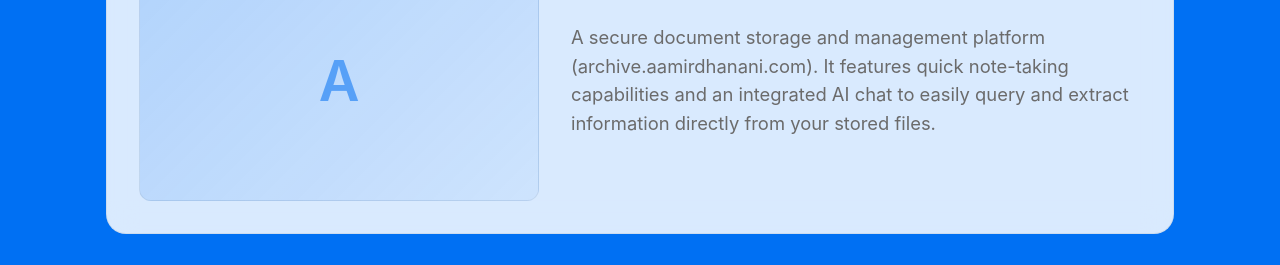
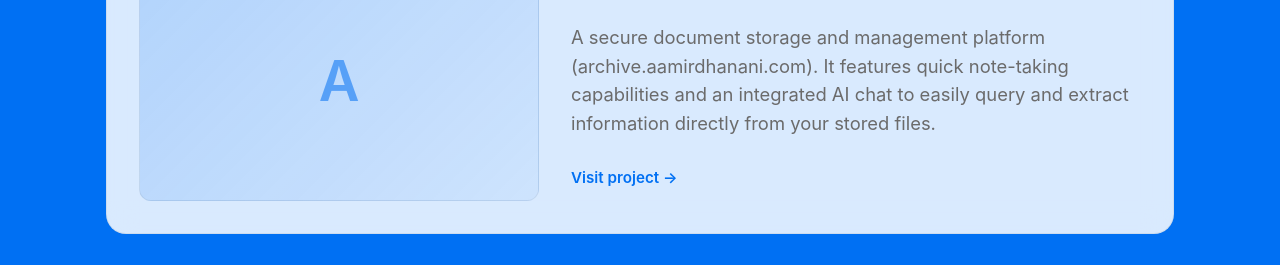
Before and after one commit to aamirdhanani/aamirdhanani.github.io, an Eleventy site: page src/portfolio/projects/index.njk in a window 1280 px wide. Shown: the part 457-722 px from the top of the page. Built offline with nearby package versions, Linux system fonts and the light colour scheme; Eleventy itself is replaced by a stand-in of ours; files that its build step writes are made by us from their sources; no server answers.

Commit message:
gnhf 29: Added working "Visit project →" links on the two portfolio project cards (Lisant, Agreement Archive) whose descriptions already name their live domains, closing a real navigation gap where visitors had no way to reach the actual projects.

```diff
--- a/src/_data/projects.json
+++ b/src/_data/projects.json
@@ -2,12 +2,14 @@
   {
     "title": "Lisant",
     "description": "An AI-powered news aggregator (lisant.aamirdhanani.com) that curates and summarizes the world's most important stories. Designed to deliver factual, personalized content tailored to user interests without clutter or clickbait.",
-    "image": ""
+    "image": "",
+    "url": "https://lisant.aamirdhanani.com"
   },
   {
     "title": "Agreement Archive",
     "description": "A secure document storage and management platform (archive.aamirdhanani.com). It features quick note-taking capabilities and an integrated AI chat to easily query and extract information directly from your stored files.",
-    "image": ""
+    "image": "",
+    "url": "https://archive.aamirdhanani.com"
   },
   {
     "title": "This Portfolio",
--- a/src/assets/style.css
+++ b/src/assets/style.css
@@ -548,6 +548,22 @@ body.lightbox-active {
   font-size: clamp(1rem, 2.8vw, 1.15rem);
   color: var(--muted);
   line-height: 1.55;
+}
+
+.project-link {
+  display: inline-flex;
+  align-items: center;
+  gap: .35rem;
+  margin-top: .25rem;
+  color: var(--accent);
+  text-decoration: none;
+  font-weight: 600;
+  font-size: 0.95rem;
+  transition: gap .2s ease;
+}
+
+.project-link:hover {
+  gap: .5rem;
 }
 
 /* ---------- Journal ---------- */
--- a/src/portfolio/projects/index.njk
+++ b/src/portfolio/projects/index.njk
@@ -27,6 +27,9 @@ title: "Projects"
       <div class="project-content">
         <h2>{{ project.title }}</h2>
         <p>{{ project.description }}</p>
+        {% if project.url %}
+        <a href="{{ project.url }}" class="project-link" target="_blank" rel="noopener noreferrer">Visit project &rarr;</a>
+        {% endif %}
       </div>
 
     </article>
```
